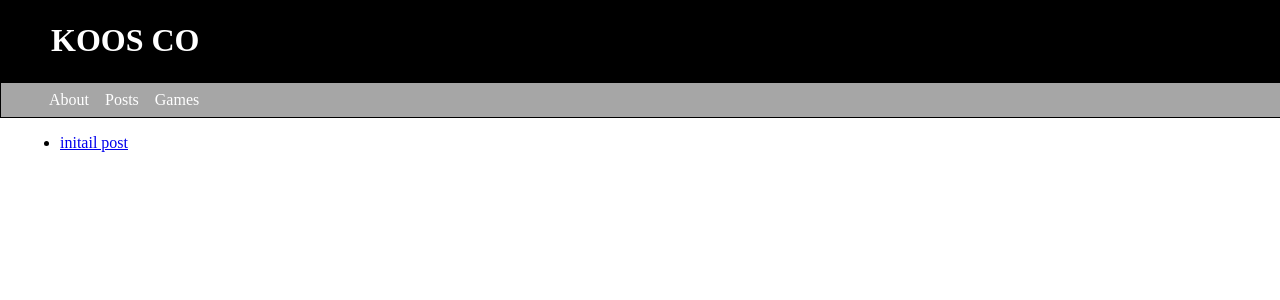
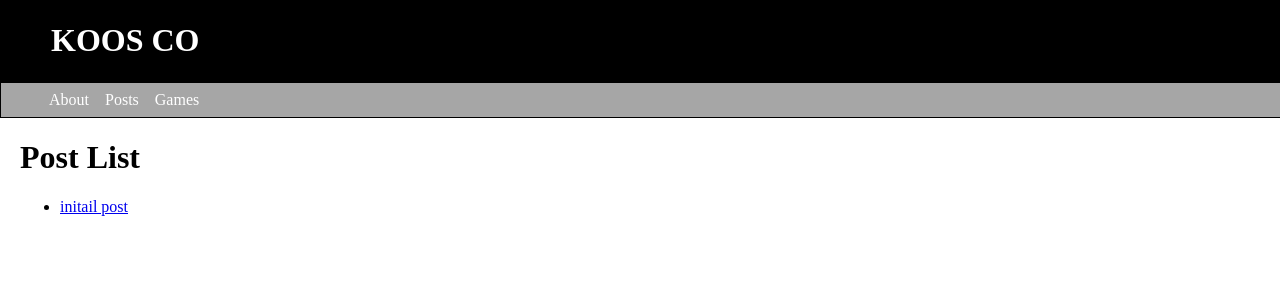
Before and after one commit to kth321/blog_app, a Django app: page /blog/ in a window 1280 px wide; the page is wider, and only the part inside the window is pictured. Shown: the top 300 px of that part. Run offline with Django 3.2, Linux system fonts and the light colour scheme; data comes from the database, SQL or seed files in the repository.

Commit message:
add detail page in blog app

```diff
--- a/Blogsite/blog/templates/blog/post_list.html
+++ b/Blogsite/blog/templates/blog/post_list.html
@@ -3,9 +3,12 @@
 {% block title %}Post List{% endblock title %}
 {% block content %}
     {% if object_list %}
+        <h1>
+            Post List
+        </h1>
         <ul>
             {% for post in object_list %}
-                <li><a href="#">{{ post.title }}</a></li>
+                <li><a href="{% url 'blog:post_detail' post.id %}">{{ post.title }}</a></li>
             {% endfor %}
         </ul>
     {% else %}
--- a/Blogsite/blog/urls.py
+++ b/Blogsite/blog/urls.py
@@ -1,10 +1,9 @@
-from django.conf import settings
-from django.conf.urls.static import static
 from django.urls import path
-from .views import PostList
+from .views import PostList, PostDetail
 
 app_name = 'blog'
 
 urlpatterns = [
     path('', PostList.as_view(), name='post_list'),
+    path('<int:pk>/', PostDetail.as_view(), name='post_detail'),
 ]
```
Also changed, not shown: Blogsite/blog/templates/blog/post_detail.html (added, +14 -0 lines).
